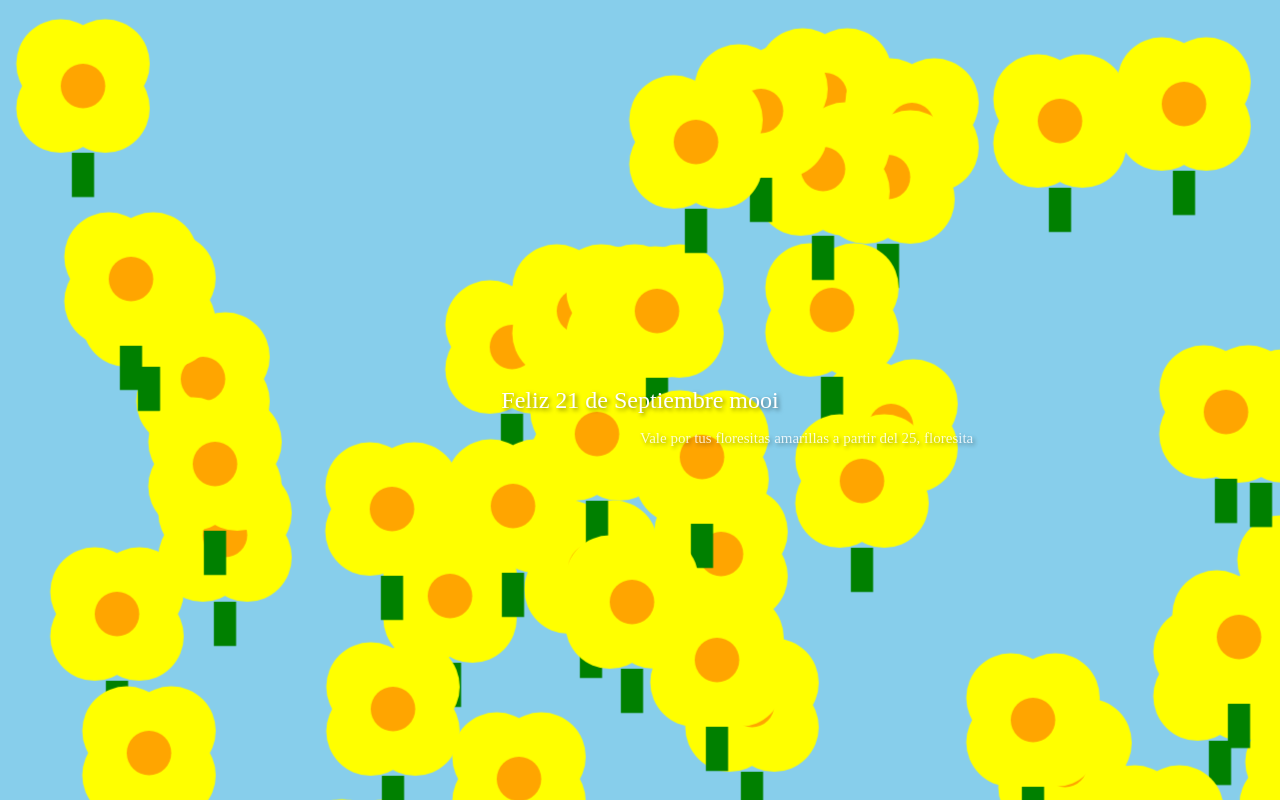
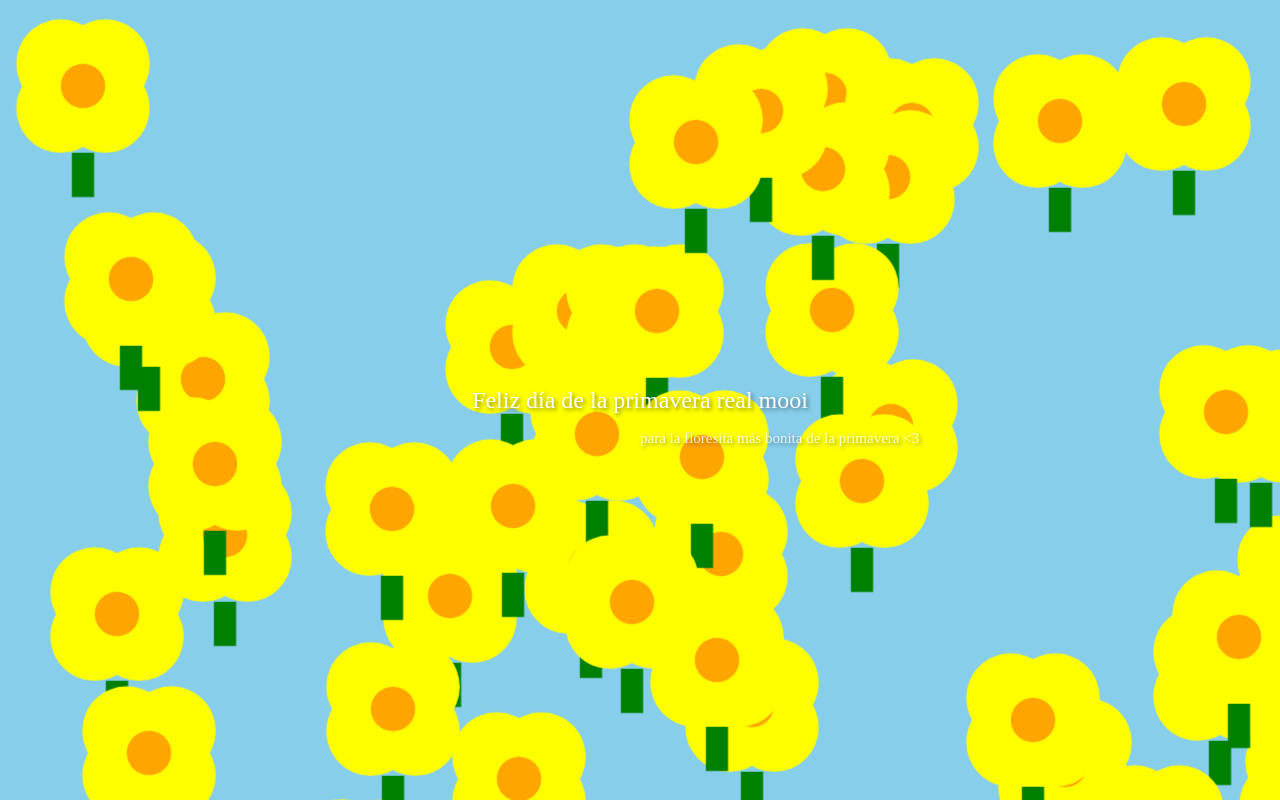
Before and after one commit to under305/flores_amarillas, a plain HTML site: page index.html in a window 1280 px wide. Shown: the top 800 px of the page. Drawn offline with Linux system fonts and the light colour scheme.

Commit message:
Update index.html
Cambiado a marzo

```diff
--- a/index.html
+++ b/index.html
@@ -103,10 +103,10 @@
         }
     </script>
     <!-- Texto "Hola Mundo" en el centro de la pantalla con contorno -->
-    <div class="texto-hola">Feliz 21 de Septiembre mooi</div>
+    <div class="texto-hola">Feliz día de la primavera real mooi</div>
 
     <!-- Texto adicional debajo de "Hola Mundo" a 30px de distancia -->
-    <div class="texto-adicional">Vale por tus floresitas amarillas a partir del 25, floresita</div>
+    <div class="texto-adicional">para la floresita más bonita de la primavera <3</div>
 </body>
 
 </html>
```
